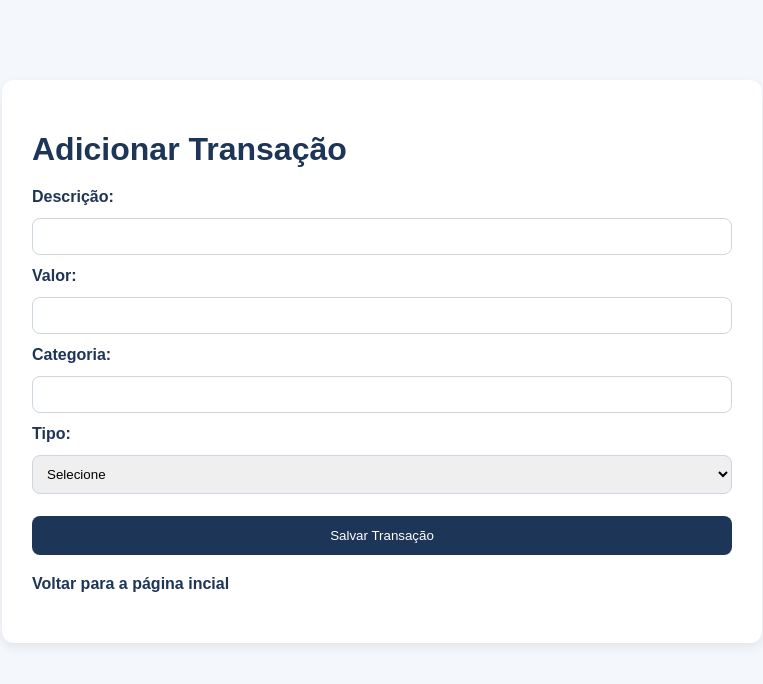
After one commit to ArthurAlvesVS/controle-financeiro, a Flask app: page /add in a window 1280 px wide. The commit adds this page. Shown: the top 684 px of the page, without its empty margins (258-1021 px from the left). Run offline with Flask 3, Linux system fonts and the light colour scheme.

Commit message:
Adiciona formulario de cadastro de transacoes e salvamento no banco

```diff
--- a/app.py
+++ b/app.py
@@ -1,6 +1,7 @@
-from flask import Flask, render_template
+from flask import Flask, render_template, request, redirect, url_for
 from database import db
 from models import Transaction
+
 app = Flask(__name__)
 
 app.config["SQLALCHEMY_DATABASE_URI"] = "sqlite:///finance.db"
@@ -12,6 +13,28 @@ db.init_app(app)
 def home():
   return render_template("index.html")
 
+@app.route("/add", methods=["GET", "POST"])
+def add_transaction():
+   if request.method == "POST":
+      description = request.form["description"]
+      amount = float(request.form["amount"])
+      category = request.form["category"]
+      transaction_type = request.form["type"]
+
+      new_transaction = Transaction(
+         description=description,
+         amount=amount,
+         category=category,
+         type=transaction_type
+      )
+
+      db.session.add(new_transaction)
+      db.session.commit()
+
+      return redirect(url_for("home"))
+
+   return render_template("add_transaction.html")
+
 if __name__ == "__main__":
   with app.app_context():
       db.create_all()
--- a/static/style.css
+++ b/static/style.css
@@ -16,9 +16,47 @@ body {
 
 h1 {
   color: #1D3557;
+  margin-bottom: 1.25rem;
 }
 
 p {
   color: #444;
   line-height: 1.6;
 }
+
+form {
+  display: flex;
+  flex-direction: column;
+  gap: 12px;
+}
+
+label {
+  font-weight: bold;
+  color: #1D3557;
+}
+
+input, select {
+  padding: .625rem;
+  border: 1px solid #CCD5E0;
+  border-radius: .5rem;
+}
+
+button {
+  margin-top: .625rem;
+  padding: .75rem;
+  background-color: #1D3557;
+  color: white;
+  border: none;
+  border-radius: .5rem;
+  cursor: pointer;
+}
+
+button:hover {
+  opacity: 0.9;
+}
+
+a {
+  color: #1D3557;
+  text-decoration: none;
+  font-weight: bold;
+}
--- /dev/null
+++ b/templates/add_transaction.html
@@ -0,0 +1,37 @@
+<!DOCTYPE html>
+<html lang="pt-BR">
+<head>
+  <meta charset="UTF-8">
+  <meta name="viewport" content="width=device-width, initial-scale=1.0">
+  <title>Nova Transação</title>
+  <link rel="stylesheet" href="{{ url_for('static', filename='style.css')}}">
+</head>
+<body>
+  <div class="container">
+    <h1>Adicionar Transação</h1>
+
+    <form method="post">
+      <label for="description">Descrição:</label>
+      <input type="text" name="description" id="description" required>
+
+      <label for="amount">Valor:</label>
+      <input type="number" name="amount" id="amount" step="0.01" required>
+
+      <label for="category">Categoria:</label>
+      <input type= text name="category" id="category" required>
+
+      <label for="type">Tipo:</label>
+      <select name="type" id="type" required>
+        <option value="">Selecione</option>
+        <option value="receita">Receita</option>
+        <option value="despesa">Despesa</option>
+      </select>
+
+      <button type="submit">Salvar Transação</button>
+    </form>
+
+    <p><a href="{{ url_for('home')}}">Voltar para a página incial</a></p>
+  </div>
+
+</body>
+</html>
--- a/templates/index.html
+++ b/templates/index.html
@@ -11,6 +11,8 @@
     <h1>Controle Financeiro Pessoal</h1>
     <p>Bem-Vindo ao seu sistema de finanças!</p>
     <p>Aqui você poderá registrar entradas e saídas de dinheiro.</p>
+
+    <p><a href="{{ url_for('add_transaction') }}">Adicionar nova transação</a></p>
   </div>
 </body>
 </html>
```
